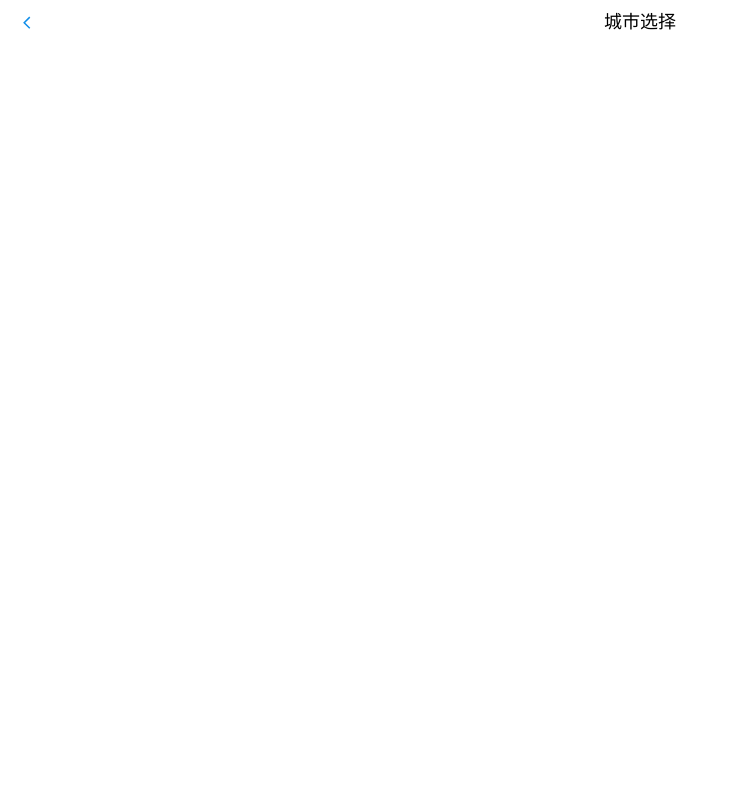
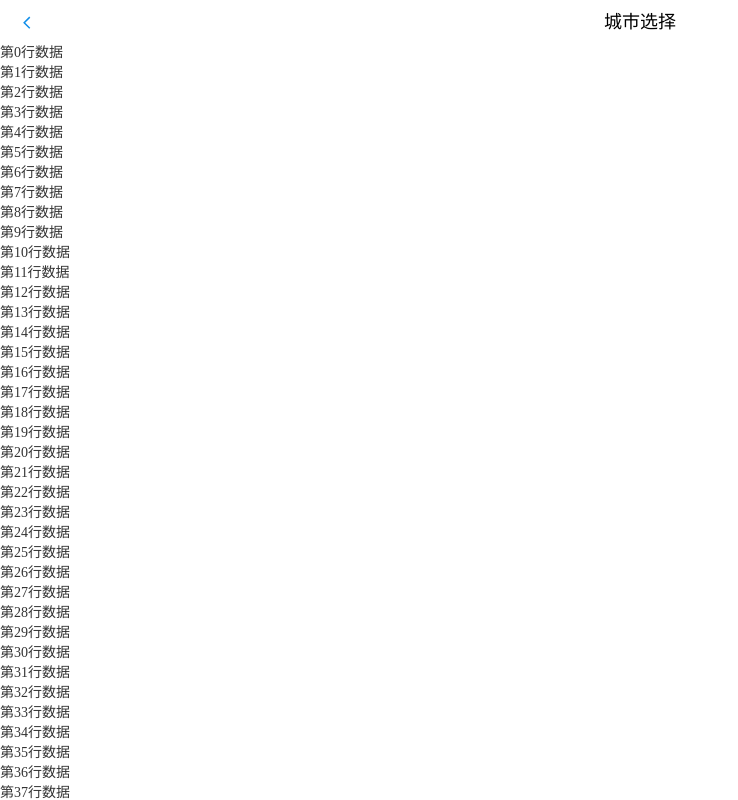
Before and after one commit to LeeKKun/React-hzk, a React (Create React App) app: page /citylist in a window 1280 px wide. Shown: the whole page, without its empty margins (0-738 px from the left). Built offline with nearby package versions, Linux system fonts and the light colour scheme; no server answers.

Commit message:
城市切换页完成,租房小屋伪类元素bug解决

```diff
--- a/package.json
+++ b/package.json
@@ -13,7 +13,8 @@
     "react": "^16.12.0",
     "react-dom": "^16.12.0",
     "react-router-dom": "^5.1.2",
-    "react-scripts": "3.3.1"
+    "react-scripts": "3.3.1",
+    "react-virtualized": "^9.21.2"
   },
   "scripts": {
     "start": "react-scripts start",
--- a/src/views/city/index.js
+++ b/src/views/city/index.js
@@ -1,12 +1,94 @@
 // 城市列表选择
-import React, { Component} from 'react'
-import {NavBar, Icon } from "antd-mobile";
+import React, { Component } from "react";
+import { NavBar, Icon } from "antd-mobile";
+import request from "../utils/api.js";
+import { List, AutoSizer } from "react-virtualized";
+import './index.scss'
+
+const list = Array.from(new Array(50)).map(
+  (item, index) => `第${index}行数据`
+);
+console.log(list);
 
 export default class citylist extends Component {
+  state = {
+    cityList: {}
+  };
+  // 城市列表数据
+  loadcity = async () => {
+    let res = await request({
+      method: "get",
+      url: "/area/city",
+      params: {
+        level: 1
+      }
+    });
+    console.log(res);
+    let ret = this.fordata(res.body);
+    console.log(ret);
+    this.setState({
+      cityList: ret
+    });
+  };
 
+  // 数据重构
+  fordata = list => {
+    // data->原始数据数组
+    let citylist = {};
+    let cityIndex = [];
+    list.map(item => {
+      const first = item.short.substr(0, 1);
+      if (first in citylist) {
+        // 判断对象中是否存在属性
+        citylist[first].push(item);
+      } else {
+        citylist[first] = [item];
+      }
+      cityIndex = Object.keys(citylist).sort();
+    });
+    return {
+      cityIndex,
+      cityList: citylist
+    };
+  };
+
+  componentDidMount() {
+    this.loadcity();
+    console.log(list);
+  }
+
+  // 动态生成城市列表模板
+  renderCityList = () => {
+    let { cityList, cityIndex } = this.state.cityList;
+    let cityTag = [];
+    /*
+      cityList结构：{a: [{}], b: [{}]}
+    */
+    cityIndex &&
+      cityIndex.forEach(k => {
+        // 获取每个条目的标题字符：k
+        cityTag.push(<div key={k}>{k}</div>);
+        // 获取其中一项数据:城市列表数据
+        let city = cityList[k];
+        // 遍历城市列表数据
+        city.forEach(c => {
+          cityTag.push(<div key={c.value}>{c.label}</div>);
+        });
+      });
+    return cityTag;
+  };
+
+  rowRenderer = ({key, index, style}) => {
+    return (
+      <div key={key} style={style}>
+        {list[index]}
+      </div>
+    );
+  };
   render() {
     return (
-      <div>
+      <div className='city'>
+        {/* 导航栏 */}
         <NavBar
           mode="light"
           icon={<Icon type="left" />}
@@ -19,6 +101,20 @@ export default class citylist extends Component {
         >
           城市选择
         </NavBar>
+
+        {/* 城市列表 */}
+        {/* {this.renderCityList()} */}
+          <AutoSizer>
+            {({ height, width }) => (
+              <List
+                width={width}
+                height={height - 45}
+                rowCount={list.length}
+                rowHeight={20}
+                rowRenderer={this.rowRenderer}
+              />
+            )}
+          </AutoSizer>
       </div>
     );
   }
--- /dev/null
+++ b/src/views/city/index.scss
@@ -0,0 +1,16 @@
+// .citylist {
+//   height: 100%;
+//   padding-top: 45px;
+
+//   .am-navbar {
+//     margin-top: -45px;
+//   }
+// }
+
+.city {
+  height: 100%;
+//   position: relative;
+//   .am-navbar {
+//     position: absolute;
+//   }
+}
--- a/src/views/layout/index.css
+++ b/src/views/layout/index.css
@@ -11,3 +11,6 @@
   width: 100%;
   bottom: 0;
 }
+.am-tabs-tab-bar-wrap{
+  z-index: 2;
+}
--- a/src/views/layout/index.js
+++ b/src/views/layout/index.js
@@ -46,6 +46,10 @@ class layout extends React.Component {
     // 必须是二级路径
     if(index !== -1 && index !== 0){
       let menuindex = path.substr(index + 1)
+      let menus = ['index','find', 'info', 'my']
+      if(menus.includes(menuindex)){
+        menuindex = 'index'
+      }
       // 跟新当前路径
       this.setState({
         selectedTab:menuindex
--- a/src/views/utils/api.js
+++ b/src/views/utils/api.js
@@ -14,10 +14,11 @@ axios.interceptors.response.use(
   }
 );
 
-export default ({ method, url, data }) => {
+export default ({ method, url, data, params }) => {
   return axios({
     method,
     url,
-    data
+    data,
+    params
   });
 };
```
Also changed, not shown: 2 other files (tests, documents, lock files or other folders).
